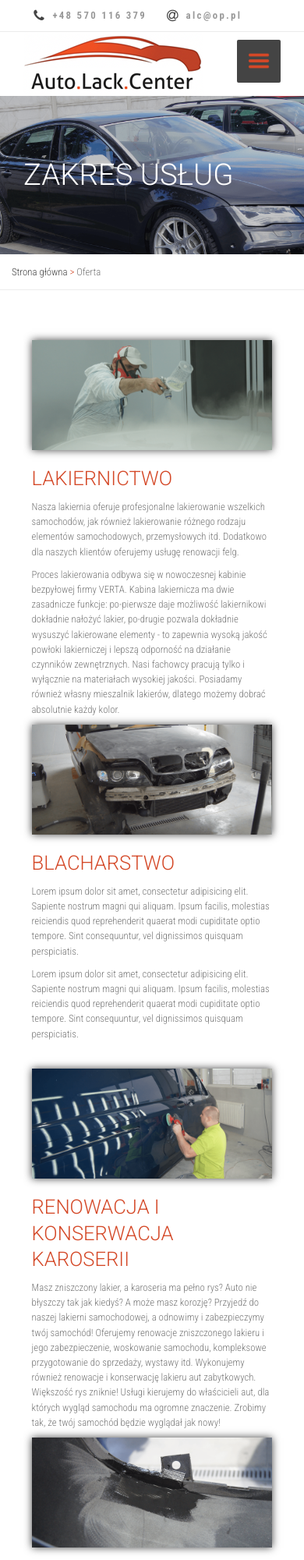
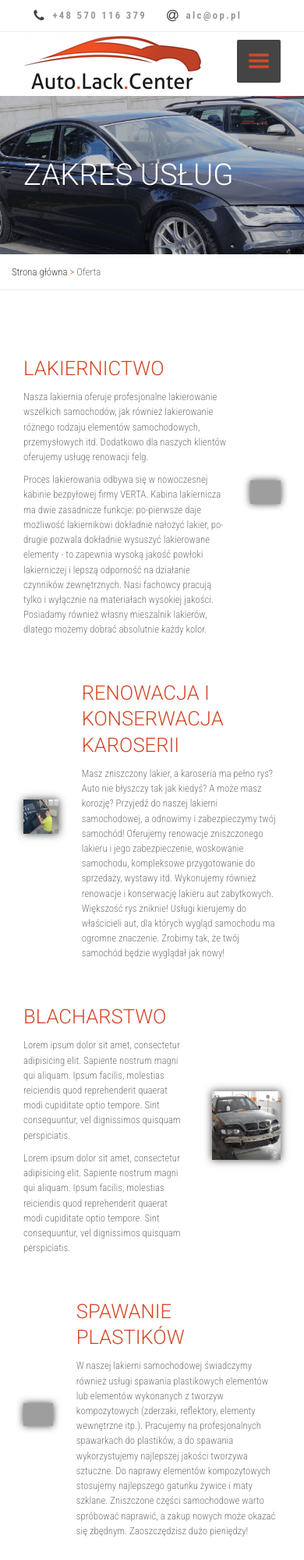
Before and after one commit to mariuszgit/alc, a plain HTML site: page oferta.html in a window 390 px wide. Shown: the top 2000 px of the page at 78% size. Drawn offline with nearby package versions, Linux system fonts and the light colour scheme; grey boxes are pictures that could not be loaded; a script that the page names is missing.

Commit message:
Add files via upload

```diff
--- a/oferta.html
+++ b/oferta.html
@@ -79,9 +79,9 @@
 
         <section class="container-fluid zakres-uslug">
             <div class="container">
-                <div class="row">
+                <!-- <div class="row" style="display: flex; align-items: center;">
                     <div class="col-sm-6">
-                        <img src="img/lakiernictwo-poziom.png" alt="" class="img-responsive">
+
                         <h2>
                             Lakiernictwo
                         </h2>
@@ -91,6 +91,9 @@
                         <p>
                             Proces lakierowania odbywa się w nowoczesnej kabinie bezpyłowej firmy VERTA. Kabina lakiernicza ma dwie zasadnicze funkcje: po-pierwsze daje możliwość lakiernikowi dokładnie nałożyć lakier, po-drugie pozwala dokładnie wysuszyć lakierowane elementy - to zapewnia wysoką jakość powłoki lakierniczej i lepszą odporność na działanie czynników zewnętrznych. Nasi fachowcy pracują tylko i wyłącznie na materiałach wysokiej jakości. Posiadamy również własny mieszalnik lakierów, dlatego możemy dobrać absolutnie każdy kolor.
                         </p>
+                    </div>
+                    <div class="col-sm-6">
+                        <img src="img/lakiernictwo-poziom.png" alt="" class="img-responsive">
                     </div>
                     <div class="col-sm-6">
                         <img src="img/blacharstwo-poziom.png" alt="" class="img-responsive">
@@ -104,10 +107,33 @@
                             Lorem ipsum dolor sit amet, consectetur adipisicing elit. Sapiente nostrum magni qui aliquam. Ipsum facilis, molestias reiciendis quod reprehenderit quaerat modi cupiditate optio tempore. Sint consequuntur, vel dignissimos quisquam perspiciatis.
                         </p>
                     </div>
+                </div> -->
+                <div class="row" style="display: flex; align-items: center;">
+                    <div class="col-sm-12 col-lg-6">
+                        <h2>
+                            Lakiernictwo
+                        </h2>
+                        <p>
+                            Nasza lakiernia oferuje profesjonalne lakierowanie wszelkich samochodów, jak również lakierowanie różnego rodzaju elementów samochodowych, przemysłowych itd. Dodatkowo dla naszych klientów oferujemy usługę renowacji felg.
+                        </p>
+                        <p>
+                            Proces lakierowania odbywa się w nowoczesnej kabinie bezpyłowej firmy VERTA. Kabina lakiernicza ma dwie zasadnicze funkcje: po-pierwsze daje możliwość lakiernikowi dokładnie nałożyć lakier, po-drugie pozwala dokładnie wysuszyć lakierowane elementy - to zapewnia wysoką jakość powłoki lakierniczej i lepszą odporność na działanie czynników zewnętrznych. Nasi fachowcy pracują tylko i wyłącznie na materiałach wysokiej jakości. Posiadamy również własny mieszalnik lakierów, dlatego możemy dobrać absolutnie każdy kolor.
+                        </p>
+                    </div>
+                    <div class="col-sm-12 col-lg-6 image">
+                        <div>
+                            <img src="img/naprawa3.png" alt="" class="img-responsive">
+                        </div>
+                    </div>
                 </div>
-                <div class="row">
-                    <div class="col-sm-6">
-                        <img src="img/renowacja-karoserii.png" alt="" class="img-responsive">
+
+                <div class="row" style="display: flex; align-items: center;">
+                    <div class="col-sm-12 col-lg-6 image">
+                        <div>
+                            <img src="img/renowacja.png" alt="" class="img-responsive">
+                        </div>
+                    </div>
+                    <div class="col-sm-12 col-lg-6">
                         <h2>
                             Renowacja i konserwacja karoserii
                         </h2>
@@ -115,8 +141,34 @@
                             Masz zniszczony lakier, a karoseria ma pełno rys? Auto nie błyszczy tak jak kiedyś? A może masz korozję? Przyjedź do naszej lakierni samochodowej, a odnowimy i zabezpieczymy twój samochód! Oferujemy renowacje zniszczonego lakieru i jego zabezpieczenie, woskowanie samochodu, kompleksowe przygotowanie do sprzedaży, wystawy itd. Wykonujemy również renowacje i konserwację lakieru aut zabytkowych. Większość rys zniknie! Usługi kierujemy do właścicieli aut, dla których wygląd samochodu ma ogromne znaczenie. Zrobimy tak, że twój samochód będzie wyglądał jak nowy!
                         </p>
                     </div>
-                    <div class="col-sm-6">
-                        <img src="img/spawanie-plastiku-poziom.png" alt="" class="img-responsive">
+                </div>
+
+                <div class="row" style="display: flex; align-items: center;">
+                    <div class="col-sm-12 col-lg-6">
+                        <h2>
+                            Blacharstwo
+                        </h2>
+                        <p>
+                            Lorem ipsum dolor sit amet, consectetur adipisicing elit. Sapiente nostrum magni qui aliquam. Ipsum facilis, molestias reiciendis quod reprehenderit quaerat modi cupiditate optio tempore. Sint consequuntur, vel dignissimos quisquam perspiciatis.
+                        </p>
+                        <p>
+                            Lorem ipsum dolor sit amet, consectetur adipisicing elit. Sapiente nostrum magni qui aliquam. Ipsum facilis, molestias reiciendis quod reprehenderit quaerat modi cupiditate optio tempore. Sint consequuntur, vel dignissimos quisquam perspiciatis.
+                        </p>
+                    </div>
+                    <div class="col-sm-12 col-lg-6 image">
+                        <div>
+                            <img src="img/blacharstwo1.png" alt="" class="img-responsive">
+                        </div>
+                    </div>
+                </div>
+
+                <div class="row" style="display: flex; align-items: center;">
+                    <div class="col-sm-12 col-lg-6 image">
+                        <div>
+                            <img src="img/image10.png" alt="" class="img-responsive">
+                        </div>
+                    </div>
+                    <div class="col-sm-12 col-lg-6">
                         <h2>
                             Spawanie plastików
                         </h2>
@@ -125,64 +177,10 @@
                         </p>
                     </div>
                 </div>
+
             </div>
         </section>
 
-        <!-- <section class="container-fluid zakres-uslug">
-            <div class="container">
-
-                <div class="row">
-                    <div class="col-sm-4">
-                        <img src="img/blacharstwo-poziom.png" alt="" class="img-responsive">
-                    </div>
-                    <div class="col-sm-8 right">
-                        <h2>Blacharstwo</h2>
-                        <p>
-                            Lorem ipsum dolor sit amet, consectetur adipisicing elit. Sapiente nostrum magni qui aliquam. Ipsum facilis, molestias reiciendis quod reprehenderit quaerat modi cupiditate optio tempore. Sint consequuntur, vel dignissimos quisquam perspiciatis.
-                        </p>
-                        <p>
-                            Lorem ipsum dolor sit amet, consectetur adipisicing elit. Sapiente nostrum magni qui aliquam. Ipsum facilis, molestias reiciendis quod reprehenderit quaerat modi cupiditate optio tempore. Sint consequuntur, vel dignissimos quisquam perspiciatis.
-                        </p>
-                    </div>
-                </div>
-                <div class="row">
-                    <div class="col-sm-4">
-                        <img src="img/blacharstwo1.png" alt="" class="img-responsive">
-                    </div>
-                    <div class="col-sm-8 right">
-                        <h2>Blacharstwo</h2>
-                        <p>
-                            Lorem ipsum dolor sit amet, consectetur adipisicing elit. Sapiente nostrum magni qui aliquam. Ipsum facilis, molestias reiciendis quod reprehenderit quaerat modi cupiditate optio tempore. Sint consequuntur, vel dignissimos quisquam perspiciatis.
-                        </p>
-                        <p>
-                            Lorem ipsum dolor sit amet, consectetur adipisicing elit. Sapiente nostrum magni qui aliquam. Ipsum facilis, molestias reiciendis quod reprehenderit quaerat modi cupiditate optio tempore. Sint consequuntur, vel dignissimos quisquam perspiciatis.
-                        </p>
-                    </div>
-                </div>
-                <div class="row">
-                    <div class="col-sm-4">
-                        <img src="img/renowacja.png" alt="" class="img-responsive">
-                    </div>
-                    <div class="col-sm-8 right">
-                        <h2>Renowacja i konserwacja karoserii</h2>
-                        <p>
-                            Masz zniszczony lakier, a karoseria ma pełno rys? Auto nie błyszczy tak jak kiedyś? A może masz korozję? Przyjedź do naszej lakierni samochodowej, a odnowimy i zabezpieczymy twój samochód! Oferujemy renowacje zniszczonego lakieru i jego zabezpieczenie, woskowanie samochodu, kompleksowe przygotowanie do sprzedaży, wystawy itd. Wykonujemy również renowacje i konserwację lakieru aut zabytkowych. Większość rys zniknie! Usługi kierujemy do właścicieli aut, dla których wygląd samochodu ma ogromne znaczenie. Zrobimy tak, że twój samochód będzie wyglądał jak nowy!
-                        </p>
-                    </div>
-                </div>
-                <div class="row">
-                    <div class="col-sm-4">
-                        <img src="img/klejenie-plastikow.png" alt="" class="img-responsive">
-                    </div>
-                    <div class="col-sm-8 right">
-                        <h2>Spawanie plastików</h2>
-                        <p>
-                            W naszej lakierni samochodowej świadczymy również usługi spawania plastikowych elementów lub elementów wykonanych z tworzyw kompozytowych (zderzaki, reflektory, elementy wewnętrzne itp.). Pracujemy na profesjonalnych spawarkach do plastików, a do spawania wykorzystujemy najlepszej jakości tworzywa sztuczne. Do naprawy elementów kompozytowych stosujemy najlepszego gatunku żywice i maty szklane. Zniszczone części samochodowe warto spróbować naprawić, a zakup nowych może okazać się zbędnym. Zaoszczędzisz dużo pieniędzy!
-                        </p>
-                    </div>
-                </div>
-            </div>
-        </section> -->
 
         <footer class="container-fluid">
             <div class="container">
@@ -238,33 +236,9 @@
         </div>
 
         <script src="https://code.jquery.com/jquery-1.12.0.min.js"></script>
-        <script src="js/functions.js"></script>
-        <script src="js/lightbox.js"></script>
+        <script src="js/main.js"></script>
         <script type="text/javascript" src="js/java.js"></script>
-            <script>
-                $(document).ready(function() {
-                $(".banner2").owlCarousel({
-                loop:true,
-                margin:10,
-                items: 6,
-                autoplay: true,
-                responsive:{
-                    0:{
-                        items:1
-                    },
-                    600:{
-                        items:2
-                    },
-                    768:{
-                        items:4
-                    },
-                    992:{
-                        items:6
-                    }
-                    }
-                });
-                });
-            </script>
+
         <script>
             (function(b,o,i,l,e,r){b.GoogleAnalyticsObject=l;b[l]||(b[l]=
             function(){(b[l].q=b[l].q||[]).push(arguments)});b[l].l=+new Date;
```
